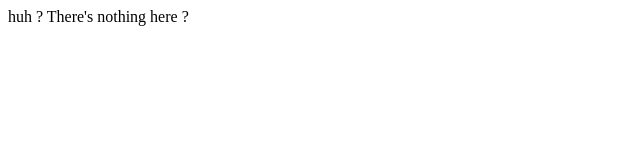
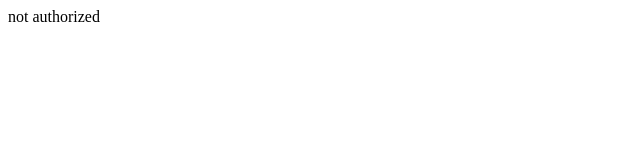
Before and after one commit to S0MEONEuKnow/skidgod, a plain HTML site: page index.html in a window 1280 px wide. Shown: the whole page, without its empty margins (0-640 px from the left). Drawn offline with Linux system fonts and the light colour scheme.

Commit message:
Update index.html

```diff
--- a/index.html
+++ b/index.html
@@ -1,7 +1,6 @@
 <!DOCTYPE html>
 <html>
 <body>
-huh ?
-There's nothing here ?
+not authorized
 </body>
 </html>
```
